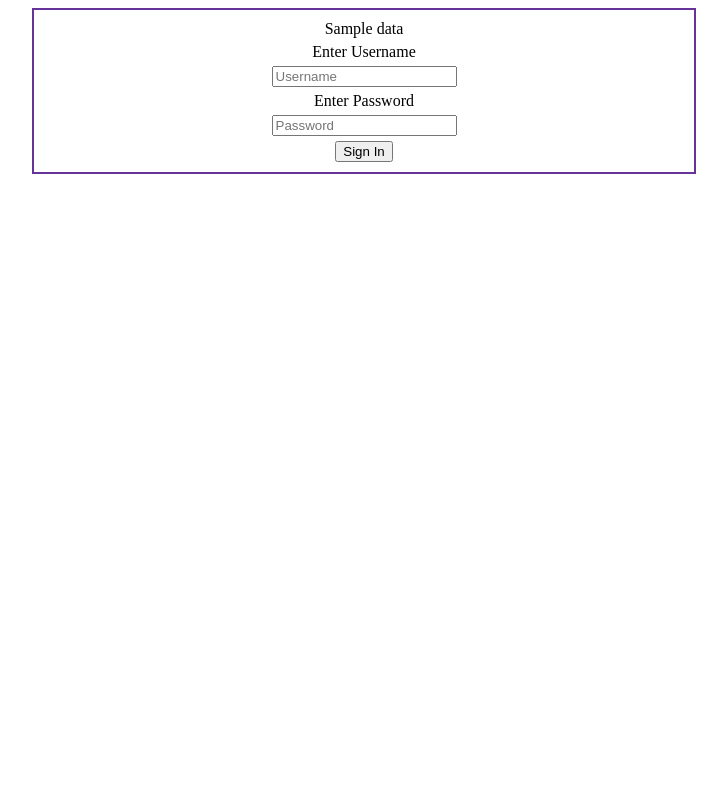
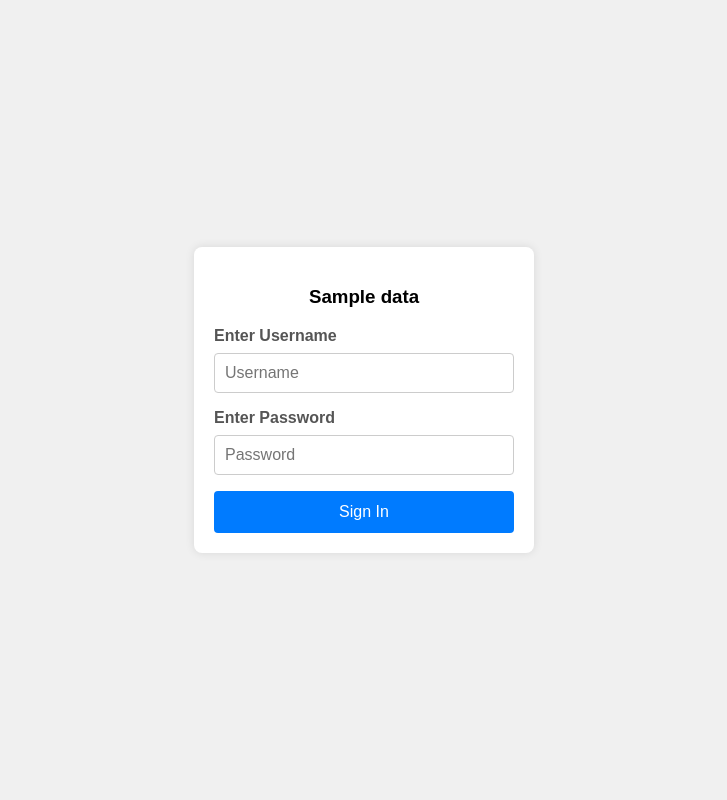
Before and after one commit to vaibhavdubey531/Citizen-review-Access-System, a Flask app: template templates/login.html in a window 1280 px wide. Shown: the whole page, without its empty margins (276-1003 px from the left). Run offline with Flask 3, Linux system fonts and the light colour scheme; the template is opened without the code that fills it: most values are stand-ins (such as "Sample title", 1, 10 or a date in 2020).

Commit message:
major changes shipped

```diff
--- a/app.py
+++ b/app.py
@@ -3,6 +3,9 @@ import sqlite3
 import pandas as pd
 from io import BytesIO
 import os
+
+# for passwords
+from credentials import user_and_passwords
 
 app = Flask(__name__)
 app.secret_key = os.urandom(24)
@@ -113,26 +116,30 @@ def citizen_review_form():
 # login form
 @app.route("/login",methods=['GET', 'POST'])
 def login_form():
-    if request.method == 'POST':
-        username = request.form['username']
-        password = request.form['password']
+    if "username" not in session:
+        if request.method == 'POST':
+            username = request.form['username']
+            password = request.form['password']
 
-        # Replace with your actual authentication logic
-        if username == 'admin' and password == 'password':
-            session['username'] = username
-            # Example: Redirect to a dashboard or home page
-            return redirect("/get_data")
-        else:
-            # Example: Display error message or redirect to login page\
-            data="Try again with correct credentials!!"
-            return render_template('login.html',data=data)
+            # Replace with your actual authentication logic
+            if username in user_and_passwords and user_and_passwords[username] == password:
+                session['username'] = username
+                # Example: Redirect to a dashboard or home page
+                return redirect("/get_data")
+            else:
+                # Example: Display error message or redirect to login page\
+                data="Try again with correct credentials!!"
+                return render_template('login.html',data=data)
+    else:
+        # return render_template("data.html")
+        return redirect("/get_data")
 
     # If GET request or login failed, render the login form
     return render_template('login.html')
 
 @app.route("/logout")
 def logout():
-    session.pop("username")
+    session.pop("username",None)
     return redirect("/")
 
 # app.run(debug=True)
--- /dev/null
+++ b/credentials.py
@@ -0,0 +1 @@
+user_and_passwords={"Vaibhav":"Vaibhav123","Sravan":"Sravan123"}
--- a/static/login.css
+++ b/static/login.css
@@ -1,14 +1,68 @@
-.loginbox{
-    width: 50vw;
-    margin: auto;
-    border: 2px solid rebeccapurple;
-    padding: 10px;
+body {
+    font-family: Arial, sans-serif;
+    background-color: #f0f0f0;
+    display: flex;
+    justify-content: center;
+    align-items: center;
+    height: 100vh;
+    margin: 0;
 }
 
-form{
+.loginbox {
+    width: 300px;
+    padding: 20px;
+    background-color: #fff;
+    border-radius: 8px;
+    box-shadow: 0 0 10px rgba(0, 0, 0, 0.1);
+}
+
+.loginbox h2 {
+    text-align: center;
+    margin-bottom: 20px;
+    color: #333;
+}
+
+.loginbox form {
     display: flex;
     flex-direction: column;
-    justify-content: center;
-    align-items: center;
-    gap: 5px;
 }
+
+.loginbox label {
+    font-weight: bold;
+    margin-bottom: 8px;
+    color: #555;
+}
+
+.loginbox input[type="text"],
+.loginbox input[type="password"] {
+    padding: 10px;
+    margin-bottom: 16px;
+    border: 1px solid #ccc;
+    border-radius: 4px;
+    font-size: 16px;
+}
+
+.loginbox input[type="submit"] {
+    padding: 12px;
+    background-color: #007bff;
+    color: #fff;
+    border: none;
+    border-radius: 4px;
+    cursor: pointer;
+    font-size: 16px;
+    transition: background-color 0.3s ease;
+}
+
+.loginbox input[type="submit"]:hover {
+    background-color: #0056b3;
+}
+
+.loginbox .message {
+    text-align: center;
+    color: red;
+    margin-top: 10px;
+}
+
+h3{
+    text-align: center;
+}
--- a/templates/login.html
+++ b/templates/login.html
@@ -11,7 +11,7 @@
 <body>
     <div class="loginbox">
         <form action="/login" method="post">
-            {{data}}
+            <h3>{{data}}</h3>
             <label for="username">Enter Username</label>
             <input type="text" id="username" name="username" placeholder="Username">
             <label for="password">Enter Password</label>
```
Also changed, not shown: templates/data.html (+8 -1 lines), 1 other file.
